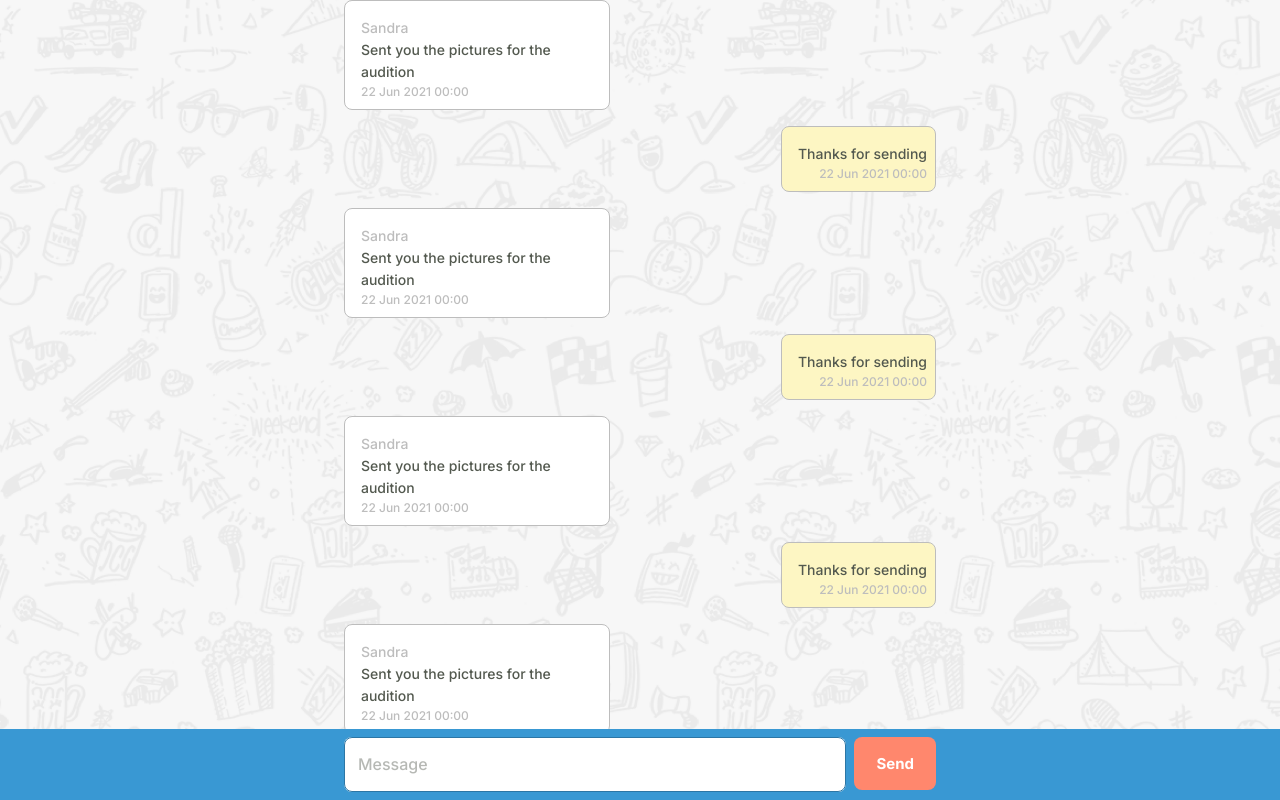
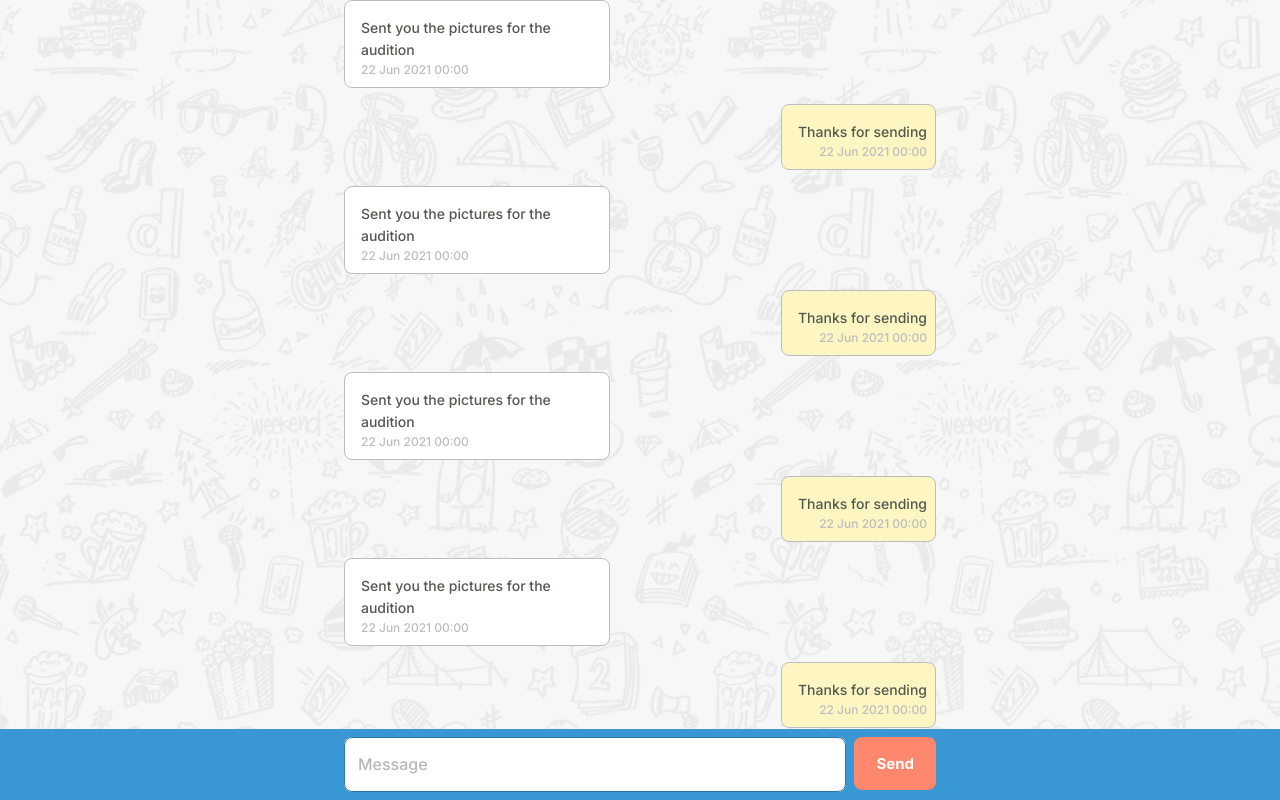
Before and after one commit to gbenga504/chat-app, a React (Create React App) app: page / in a window 1280 px wide. Built offline with nearby package versions, Linux system fonts and the light colour scheme.

Commit message:
Change name props to author in Message component

```diff
--- a/src/components/Message.js
+++ b/src/components/Message.js
@@ -4,7 +4,7 @@
 import { format } from 'date-fns';
 import classNames from 'classnames';
 
-const Message = ({ name, body, date, isSender }) => {
+const Message = ({ author, body, date, isSender }) => {
   const classes = useStyles();
 
   return (
@@ -20,7 +20,7 @@
         className={classNames(classes.messageContentBox, { messageOut: isSender })}>
         {!isSender && (
           <Typography variant="body2" color="textSecondary">
-            {name}
+            {author}
           </Typography>
         )}
         <Typography variant="body2" color="textPrimary">
@@ -47,7 +47,8 @@
 }));
 
 Message.propTypes = {
-  name: PropTypes.string,
+  id: PropTypes.string,
+  author: PropTypes.string,
   body: PropTypes.string.isRequired,
   date: PropTypes.string.isRequired,
   isSender: PropTypes.bool,
```
